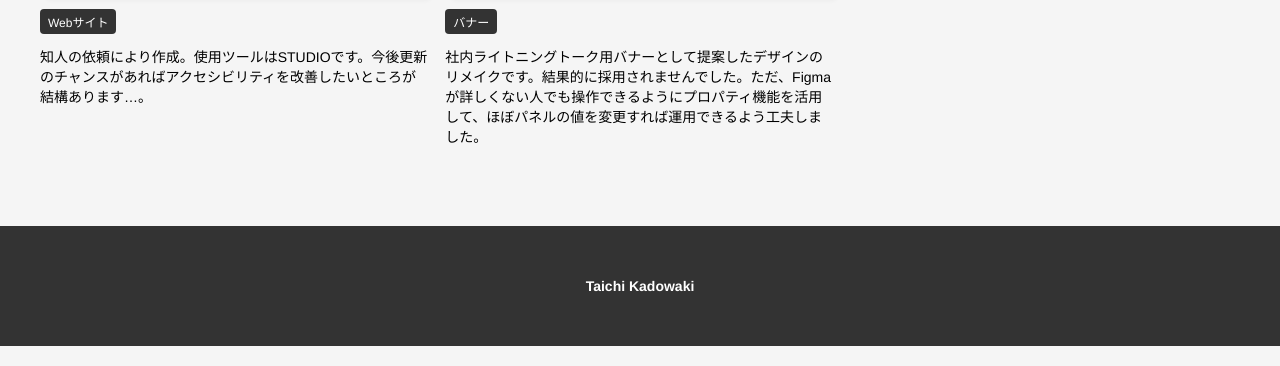
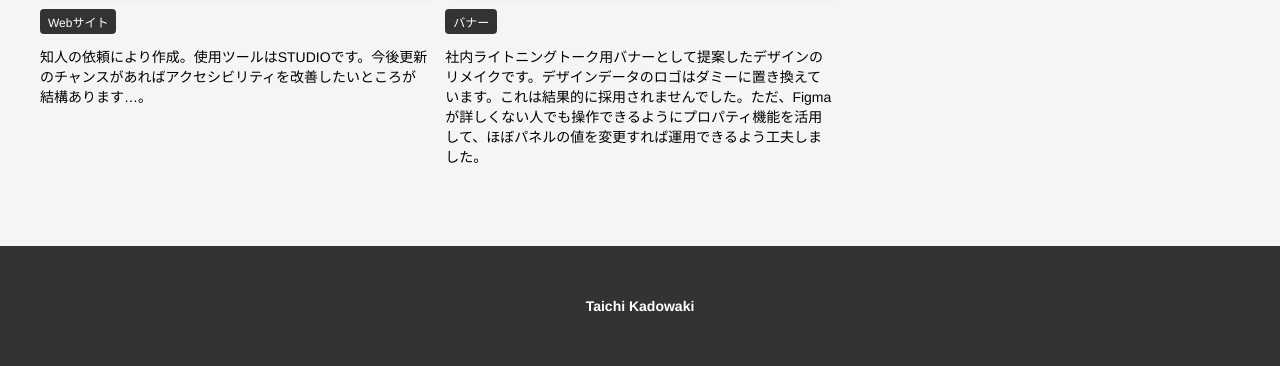
Before and after one commit to kadocho12/portfolio, a plain HTML site: page index.html in a window 1280 px wide. Shown: the part 1866-2232 px from the top of the page. Drawn offline with Linux system fonts and the light colour scheme.

Commit message:
LT告知用バナーの説明の修正

```diff
--- a/index.html
+++ b/index.html
@@ -179,7 +179,7 @@
           </a>
           <p class="c-card__category">バナー</p>
           <div class="c-card__description">
-            <p>社内ライトニングトーク用バナーとして提案したデザインのリメイクです。結果的に採用されませんでした。ただ、Figmaが詳しくない人でも操作できるようにプロパティ機能を活用して、ほぼパネルの値を変更すれば運用できるよう工夫しました。</p>
+            <p>社内ライトニングトーク用バナーとして提案したデザインのリメイクです。デザインデータのロゴはダミーに置き換えています。これは結果的に採用されませんでした。ただ、Figmaが詳しくない人でも操作できるようにプロパティ機能を活用して、ほぼパネルの値を変更すれば運用できるよう工夫しました。</p>
           </div>
         </article>
       </div>
```
